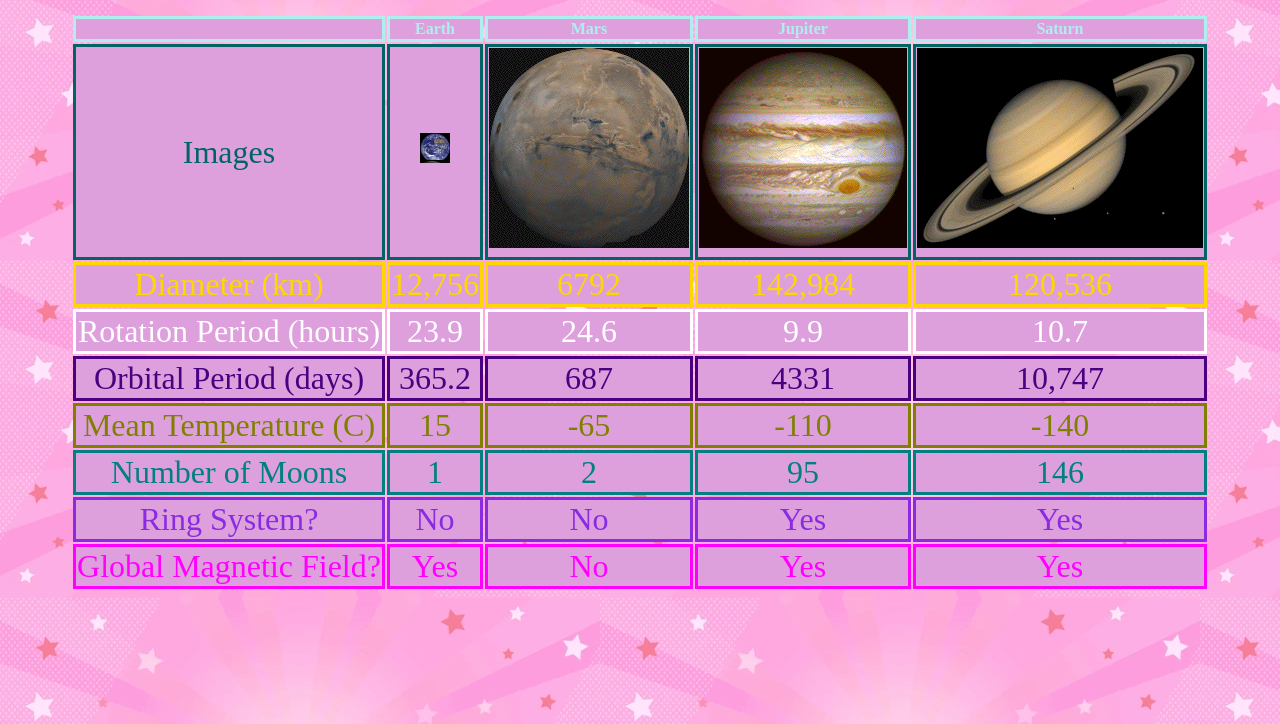
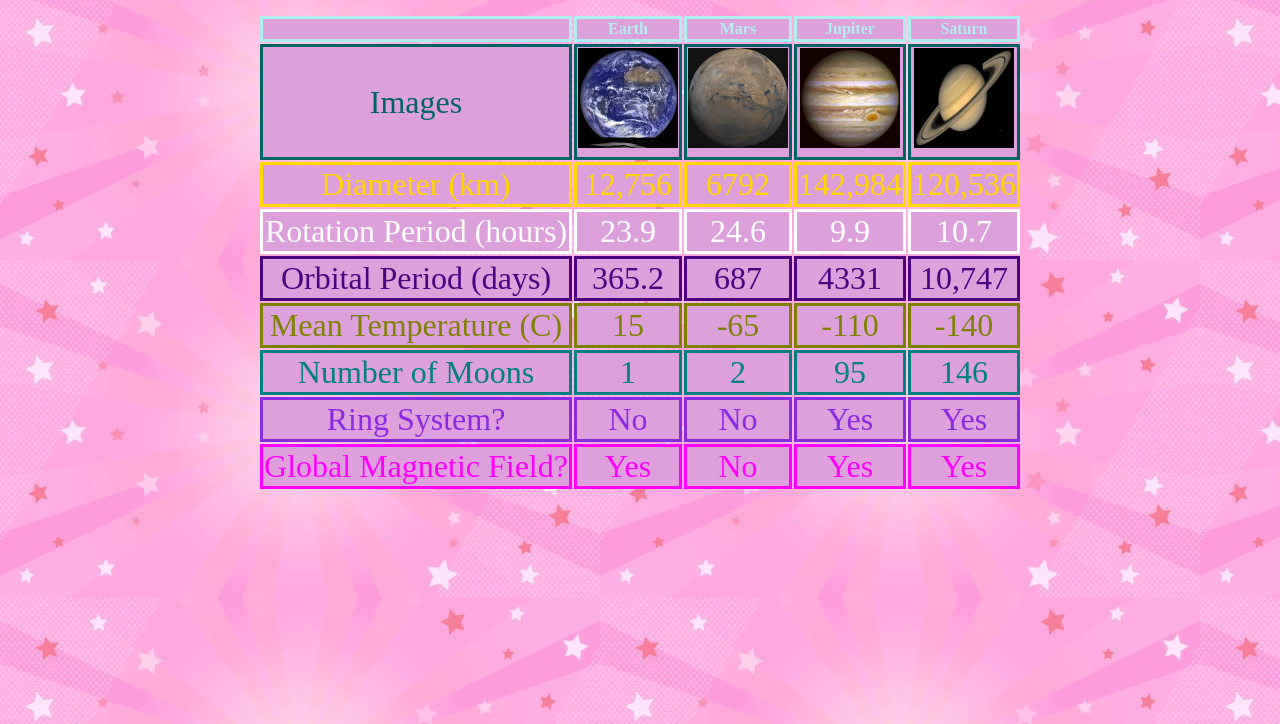
Before and after one commit to vsmith8/lab7, a plain HTML site: page index.html in a window 1280 px wide. Shown: the part 76-800 px from the top of the page. Drawn offline with Linux system fonts and the light colour scheme.

Commit message:
changing style on images

```diff
--- a/css/style.css
+++ b/css/style.css
@@ -20,18 +20,20 @@ td {
   font-family: serif;
 }
 .image-earth {
-  border: 2px blue;
-  width: 30px;
-  height: 30px;
+  width: 100px;
+  height: 100px;
 }
 .image-mars {
-  border: 2px orange;
+  width: 100px;
+  height: 100px;
 }
 .image-saturn {
-  border: 2px tan;
+  width: 100px;
+  height: 100px;
 }
 .image-jupiter {
-  border: 2px brown;
+  width: 100px;
+  height: 100px;
 }
 .row1 {
   color: paleturquoise;
```
